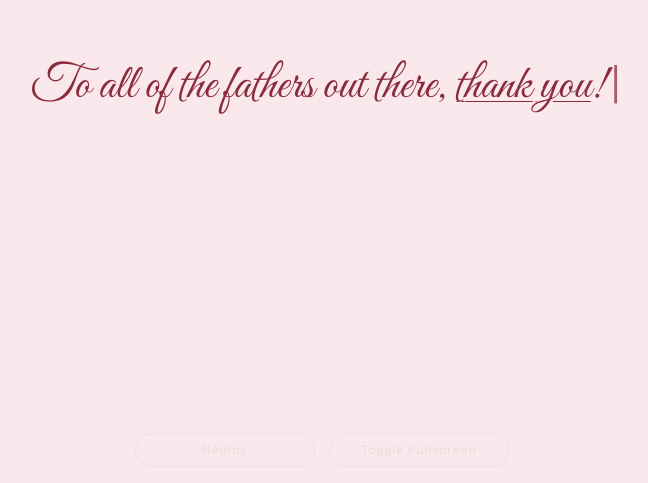
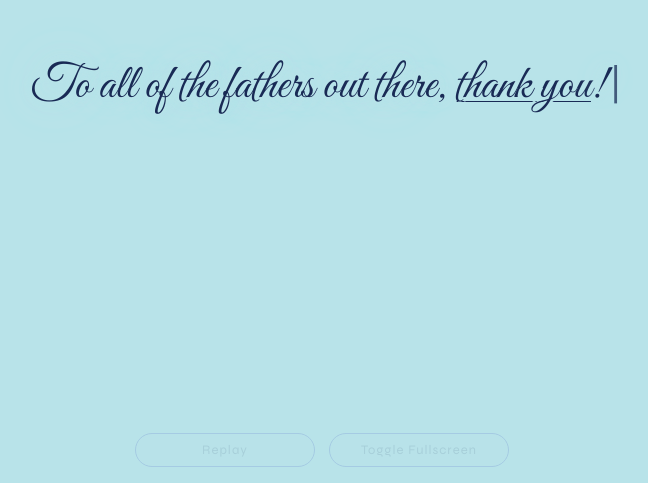
Before and after one commit to z4nta0/techgeek, a React (Vite) app: page /fathersdaycard in a window 1280 px wide. Shown: the part 317-800 px from the top of the page, without its empty margins (318-966 px from the left). Built offline with nearby package versions, Linux system fonts and the light colour scheme; a web font is replaced by a local one.

Commit message:
What: Edit Father's Day Card CSS. Why: Colors are different than the Mother's Day Card and needed to be edited. How: Edit the relevant color properties in Father's Day Card CSS module.

```diff
--- a/src/pages/FathersDayCard.module.css
+++ b/src/pages/FathersDayCard.module.css
@@ -121,7 +121,7 @@
 .mainContainerDiv {
 
     overflow: hidden;
-    background: #f9e8ec;
+    background: #B8E3E9;
     position: fixed;
     top: 0;
     left: 0;
@@ -192,9 +192,9 @@
     letter-spacing: 0.08em;
     margin-bottom: 16px;
     width: 180px;
-    background: #fdeee4;
-    color: #a05040;
-    border: 1px solid #c08060;
+    background: #B8E3E9;
+    color: #192A55;
+    border: 1px solid #0000AB;
     border-radius: 20px;
     cursor: pointer;
 
@@ -270,16 +270,16 @@
     position: relative;
     font-family: 'Great Vibes';
     font-size: 48px;
-    color: #8b2a3a;
+    color: #192A55;
     text-align: center;
     line-height: 1.3;
 
     text-shadow:
-        -1px -1px 0 #f9e8ec,  /* Top-Left */
-        1px -1px 0 #f9e8ec,  /* Top-Right */
-        -1px  1px 0 #f9e8ec,  /* Bottom-Left */
-        1px  1px 0 #f9e8ec,  /* Bottom-Right */
-        0 0 6px #f9e8ec, 0 0 12px #f9e8ec, 0 0 24px #f9e8ec, 0 0 48px #f9e8ec, 0 0 96px #f9e8ec;
+        -1px -1px 0 #B8E3E9,  /* Top-Left */
+        1px -1px 0 #B8E3E9,  /* Top-Right */
+        -1px  1px 0 #B8E3E9,  /* Bottom-Left */
+        1px  1px 0 #B8E3E9,  /* Bottom-Right */
+        0 0 6px #B8E3E9, 0 0 12px #B8E3E9, 0 0 24px #B8E3E9, 0 0 48px #B8E3E9, 0 0 96px #B8E3E9;
 
 }
 
@@ -288,7 +288,7 @@
 .typewriter:nth-of-type(2) {
 
     display: inline-block;
-    text-shadow: 2px 2px #f9e8ec, 2px -2px #f9e8ec, -2px 2px #f9e8ec, -2px -2px #f9e8ec;
+    text-shadow: 2px 2px #B8E3E9, 2px -2px #B8E3E9, -2px 2px #B8E3E9, -2px -2px #B8E3E9;
 
 }
 
@@ -304,7 +304,7 @@
     background-size: 100% 100%;
     background-repeat: no-repeat; */
     /* border: 1px solid #8b2a3a; */
-    background-color: #8b2a3a;
+    background-color: #192A55;
     width: 100%;
     height: 1.618px;
     transform-origin: left center;
@@ -331,7 +331,7 @@ p {
     display: inline-block;
     width: 3px;
     height: 40px;
-    color: #8b2a3a;
+    color: #192A55;
     margin-left: 4px;
 
 }
```
